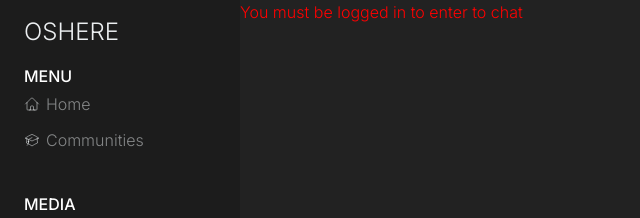
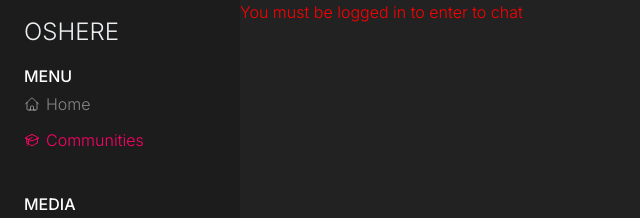
Before and after one commit to Olaleye-Blessing/oshere, a Next.js app: page /communities/1/1 in a window 1280 px wide. Shown: the top 218 px of the page, without its empty margins (0-640 px from the left). Built offline with nearby package versions, Linux system fonts and the light colour scheme; no server answers; the database is empty.

Commit message:
Show current page on navbar correctly

```diff
--- a/components/navigation/navbar/Page.tsx
+++ b/components/navigation/navbar/Page.tsx
@@ -1,6 +1,6 @@
 import { FC } from "react";
 import Link from "next/link";
-import { usePathname } from "next/navigation";
+import { NextRouter, useRouter } from "next/router";
 
 export interface ButtonProps {
   label: string;
@@ -22,8 +22,19 @@ export type Props = (ButtonProps | LinkProps) & PageProps;
 const isButtonProps = (props: ButtonProps | LinkProps): props is ButtonProps =>
   "onClick" in props;
 
+const activePath = (
+  path: string,
+  { pathname: currentPath, query, asPath, isReady }: NextRouter
+) => {
+  if (!isReady) return false;
+
+  if (Object.keys(query).length === 0) return path === currentPath;
+
+  return path !== "/" && asPath.includes(path);
+};
+
 const Page: FC<Props> = (page) => {
-  const pathname = usePathname();
+  const router = useRouter();
 
   const Tag = isButtonProps(page) ? "button" : Link;
 
@@ -48,7 +59,7 @@ const Page: FC<Props> = (page) => {
       <Tag
         {...props}
         className={`${props.className} ${
-          !isButtonProps(page) && pathname === page.path
+          !isButtonProps(page) && activePath(page.path, router)
             ? "text-red-primary"
             : "text-white-primary text-opacity-50 hover:text-red-light hover:text-opacity-100"
         }`}
@@ -56,7 +67,7 @@ const Page: FC<Props> = (page) => {
         <span className="inline-block w-4 h-4 mr-[0.375rem] mt-[0.00625rem]">
           {isButtonProps(page) ? (
             <page.icon />
-          ) : pathname === page.path ? (
+          ) : router.pathname === page.path ? (
             <page.activeIcon />
           ) : (
             <page.icon />
```
